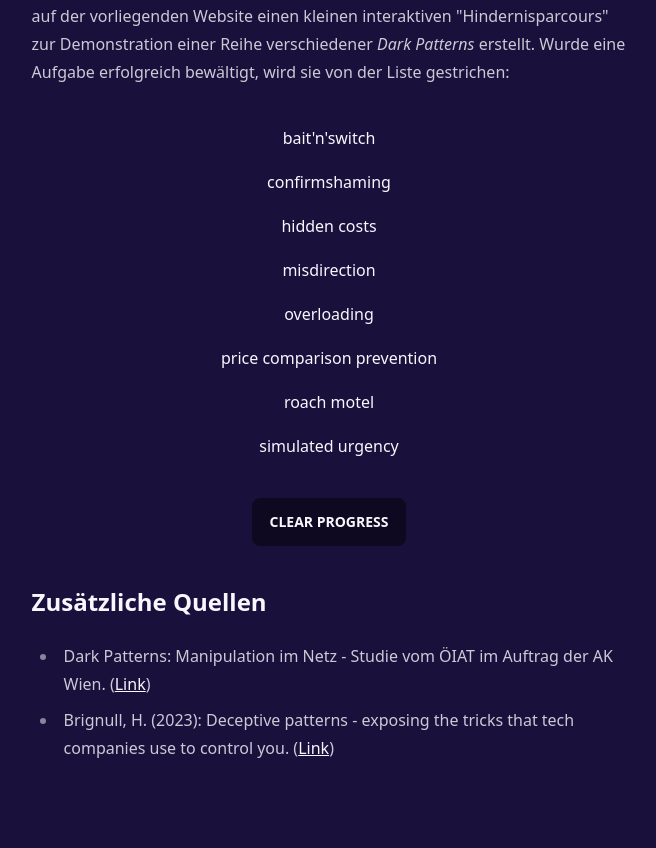
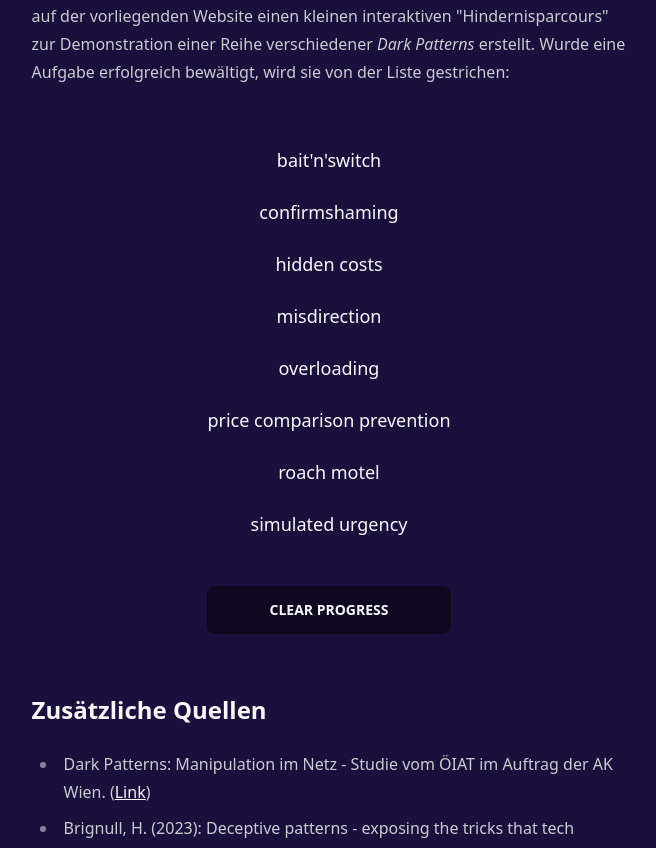
Before and after one commit to johak-at/dark-hak, a SvelteKit app: page / in a window 1280 px wide. Shown: the part 622-1470 px from the top of the page, without its empty margins (311-967 px from the left). Built offline with nearby package versions, Linux system fonts and the light colour scheme.

Commit message:
minor refactoring

```diff
--- a/src/routes/+layout.svelte
+++ b/src/routes/+layout.svelte
@@ -18,7 +18,7 @@
 
 <div
 	data-theme={$theme}
-	class="min-h-screen flex flex-col items-center justify-center gap-5 py-32 px-4"
+	class="min-h-screen flex flex-col items-center justify-center gap-10 py-32 px-4"
 >
 	<header class="flex absolute top-0 w-full justify-between items-center p-3 bg-base-100">
 		<a href="/" class="text-4xl flip"><Icon icon="streamline:emergency-exit" /></a>
--- a/src/routes/+page.svelte
+++ b/src/routes/+page.svelte
@@ -41,13 +41,14 @@
 	</p>
 </main>
 
+<div class="flex flex-col gap-7">
 	<nav>
-	<ul class="flex flex-col items-center gap-5 my-5">
+		<ul class="flex flex-col items-center gap-6 my-5">
 			{#each $patterns as pattern}
 				<li>
 					<a
 						href="/{pattern.slug}"
-					class="transition-all hover:underline {pattern.done ? 'line-through' : ''}"
+						class="text-lg transition-all hover:underline {pattern.done ? 'line-through' : ''}"
 						>{pattern.name}</a
 					>
 				</li>
@@ -56,6 +57,7 @@
 	</nav>
 
 	<button on:click={clearProgress} class="btn mb-5">Clear Progress</button>
+</div>
 
 <aside id="quellen" class="prose">
 	<h2>Zusätzliche Quellen</h2>
```
Lines whose indentation alone changed are shown as unchanged.
